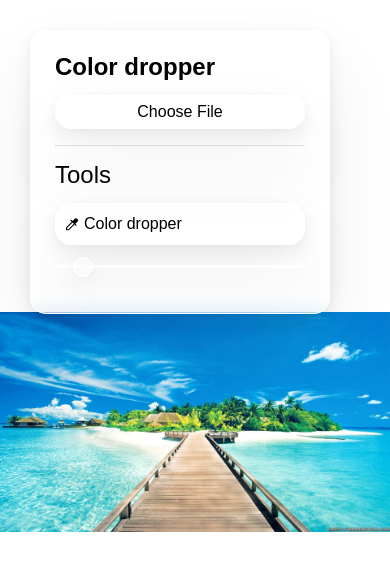
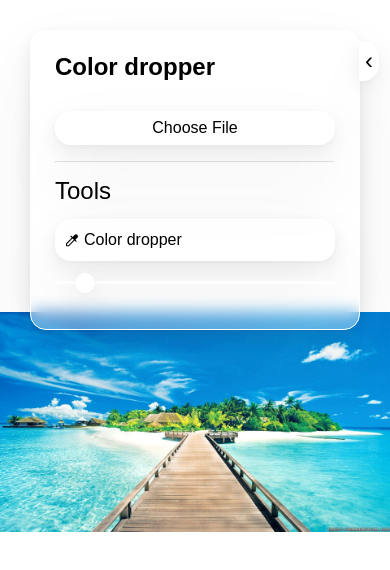
Before and after one commit to davidliegar/color-dropper, a Vue app: page / in a window 390 px wide. Shown: the top 570 px of the page. Built offline with nearby package versions, Linux system fonts and the light colour scheme.

Commit message:
feat(mobile): better mobile version

```diff
--- a/package.json
+++ b/package.json
@@ -21,6 +21,7 @@
     "vue-router": "^4.2.5"
   },
   "devDependencies": {
+    "@csstools/postcss-global-data": "^2.1.1",
     "@rushstack/eslint-patch": "^1.3.3",
     "@testing-library/dom": "^9.3.4",
     "@testing-library/user-event": "^14.5.2",
@@ -40,6 +41,7 @@
     "jsdom": "^24.0.0",
     "npm-run-all2": "^6.1.1",
     "postcss-html": "^1.6.0",
+    "postcss-preset-env": "^9.3.0",
     "prettier": "^3.0.3",
     "stylelint": "^16.2.1",
     "stylelint-config-standard": "^36.0.0",
--- /dev/null
+++ b/postcss.config.js
@@ -0,0 +1,15 @@
+import postcssPresetEnv from 'postcss-preset-env'
+import postcssGlobalData from '@csstools/postcss-global-data'
+
+export default {
+  plugins: [
+    postcssGlobalData({
+      files: [
+        'src/styles/media-queries.css'
+      ]
+    }),
+    postcssPresetEnv({
+      stage: 0
+    })
+  ]
+}
--- a/src/components/PicasrtSlider.vue
+++ b/src/components/PicasrtSlider.vue
@@ -1,8 +1,6 @@
 <template>
   <div class="range-slider">
-    <div v-show="data.showLabel" ref="label" class="range-slider-label">
-      {{ model }}
-    </div>
+    <div v-show="data.showLabel" ref="label" class="range-slider-label">Lens zoom: {{ model }}</div>
     <input
       id="range"
       v-model="model"
@@ -12,6 +10,8 @@
       :min="props.min"
       :max="props.max"
       :step="props.step"
+      @touchstart="data.showLabel = true"
+      @touchend="data.showLabel = false"
       @mouseover="data.showLabel = true"
       @mouseleave="data.showLabel = false"
       @keydown.prevent="() => {}"
@@ -53,9 +53,9 @@
 
 function updateSlider() {
   const percent = (100 * ((model.value ?? 0) - props.min)) / (props.max - props.min)
-  const labelPosition = -13 - percent * 0.2
-
-  if (label.value) label.value.style.left = `calc(${percent}% + (${labelPosition}px))`
+  if (label.value) {
+    label.value.style.left = `calc(${percent}%`
+  }
 }
 </script>
 
@@ -80,9 +80,9 @@
     width: 2rem;
     height: 2rem;
     border-radius: 50%;
-    background: var(--bg);
+    background: var(--white);
     box-shadow: var(--shadow-large);
-    backdrop-filter: blur(8.2px);
+    backdrop-filter: var(--blur);
     border: 1px solid var(--white);
     cursor: pointer;
     transition: background 0.15s ease-in-out;
@@ -93,8 +93,8 @@
     height: 2rem;
     border-radius: 50%;
     box-shadow: var(--shadow-large);
-    backdrop-filter: blur(8.2px);
-    background: rgb(255 255 255 / 70%);
+    backdrop-filter: var(--blur);
+    background: var(--white);
     border: 1px solid var(--white);
     cursor: pointer;
     transition: background 0.15s ease-in-out;
@@ -105,16 +105,17 @@
   box-sizing: border-box;
   display: inline-flex;
   position: absolute;
-  width: 4.5rem;
+  width: max-content;
   justify-content: center;
   align-items: center;
   border-radius: 0.4rem;
-  padding: 0.5rem 0;
+  padding: 0.5rem;
   top: -2.3rem;
   background: var(--grey-700);
   box-shadow: var(--shadow-large);
   font-size: var(--size-12);
-  color: white;
+  color: var(--white);
+  transform: translateX(-50%);
 
   &::after {
     position: absolute;
--- a/src/components/PicsartInputFile.vue
+++ b/src/components/PicsartInputFile.vue
@@ -34,7 +34,7 @@
     background: var(--bg);
     border-radius: 16px;
     box-shadow: var(--shadow-large);
-    backdrop-filter: blur(8.2px);
+    backdrop-filter: var(--blur);
     border: 1px solid var(--white);
 
     &:hover {
--- a/src/components/ToolBox.vue
+++ b/src/components/ToolBox.vue
@@ -1,5 +1,8 @@
 <template>
-  <aside class="toolbox">
+  <aside class="toolbox" :class="{ hide: data.isClosed }">
+    <div class="handle" @click="toggleClose">
+      <span :class="{ rotate: !data.isClosed }">&rsaquo;</span>
+    </div>
     <div>
       <h1 class="title">Color dropper</h1>
 
@@ -46,6 +49,10 @@
   'update:modelValue': [form: Model]
 }>()
 
+const data = reactive({
+  isClosed: false
+})
+
 const form = reactive({
   colorDropper: !!props.modelValue.ColorDropper,
   zoom: typeof props.modelValue.Zoom === 'number' ? props.modelValue.Zoom : 70
@@ -64,27 +71,73 @@
     emit('handleImg', URL.createObjectURL(file))
   }
 }
+
+function toggleClose() {
+  data.isClosed = !data.isClosed
+}
 </script>
 
 <style lang="postcss" scoped>
 .toolbox {
+  --left: 30px;
+  --width: calc(100% - 2 * var(--left));
+
   position: fixed;
   top: 30px;
-  left: 30px;
-  width: 300px;
+  left: var(--left);
+  width: var(--width);
   background: var(--bg);
   border-radius: 16px;
   box-shadow: var(--shadow-large);
-  backdrop-filter: blur(8.2px);
+  backdrop-filter: var(--blur);
   border: 1px solid var(--white);
   padding: var(--size-24);
   max-height: calc(100vh - 60px);
   display: grid;
   grid-template-rows: auto 1fr;
+  z-index: 10;
+  transition: transform 300ms ease-in-out;
+
+  &.hide {
+    transform: translateX(calc(-1 * var(--width) - 3 * var(--left)));
+
+    @media (--tablet) {
+      transform: translateX(calc(-1 * var(--width) - var(--left)));
+    }
+  }
+
+  & .handle {
+    font-size: var(--size-24);
+    display: flex;
+    align-items: center;
+    position: absolute;
+    right: -20px;
+    top: 10px;
+    width: 20px;
+    height: 40px;
+    z-index: -1;
+    border-top-right-radius: 16px;
+    border-bottom-right-radius: 16px;
+    box-shadow: var(--shadow-large);
+    backdrop-filter: var(--blur);
+    background: var(--white);
+    cursor: pointer;
+    justify-content: center;
+    transition: transform 100ms ease-in;
+
+    & .rotate {
+      transform: rotateY(0.5turn);
+    }
+  }
+
+  @media (--tablet) {
+    --width: 360px;
+  }
 
   & .title {
     font-size: var(--size-24);
     font-weight: 700;
+    margin-block-end: var(--size-32);
   }
 
   & hr {
--- a/src/components/ToolBoxItem.vue
+++ b/src/components/ToolBoxItem.vue
@@ -33,7 +33,7 @@
   background: var(--bg);
   border-radius: 16px;
   box-shadow: var(--shadow-large);
-  backdrop-filter: blur(8.2px);
+  backdrop-filter: var(--blur);
   border: 1px solid var(--white);
 }
 
--- a/src/styles/global.css
+++ b/src/styles/global.css
@@ -17,7 +17,8 @@
 
   /* Semantic colors */
   --bg: rgba(255, 255, 255, 0.35);
-  --bg-negative: var(--grey-900);
+
+  --blur: blur(8.2px);
 
   /* Sizes  */
   --size-4: 0.4rem;
--- /dev/null
+++ b/src/styles/media-queries.css
@@ -0,0 +1,2 @@
+@custom-media --tablet (min-width: 769px);
+@custom-media --desktop (min-width: 1024px);
--- a/src/views/ColorDropper.vue
+++ b/src/views/ColorDropper.vue
@@ -7,6 +7,7 @@
       @mouseenter="mouseEnter"
     />
 
+    <div class="canvas-wrapper">
       <canvas
         ref="canvasRef"
         data-testid="canvas"
@@ -16,6 +17,7 @@
       />
 
       <canvas ref="canvasDetailRef" class="canvas-detail" />
+    </div>
   </main>
 </template>
 
@@ -74,8 +76,8 @@
     img: data.borderImgElement,
     zoom: typeof data.currentTools.Zoom === 'number' ? data.currentTools.Zoom : 50,
     cropWidth: 300,
-    x: e.pageX,
-    y: e.pageY,
+    x: e.offsetX,
+    y: e.offsetY,
     color: canvasUseCases.rgbToHex(data.currentColor)
   })
 }
@@ -91,8 +93,8 @@
   }
 
   const color = canvasUseCases.getColorFromPixel(canvasRef.value, {
-    x: e.pageX,
-    y: e.pageY
+    x: e.offsetX,
+    y: e.offsetY
   })
 
   positionDetailCanvas(e)
@@ -135,6 +137,10 @@
 </script>
 
 <style lang="postcss">
+.canvas-wrapper {
+  position: relative;
+}
+
 .canvas-detail {
   position: absolute;
   top: 0;
```
Also changed, not shown: 1 other file (tests, documents, lock files or other folders). Lines whose indentation alone changed are shown as unchanged.
